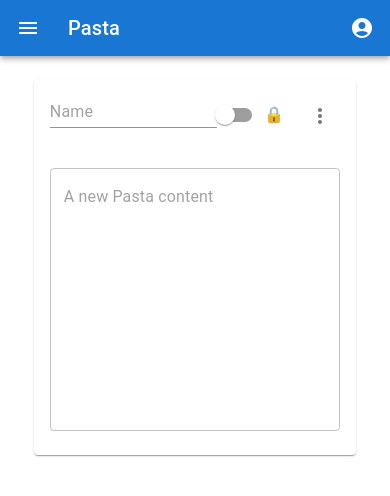
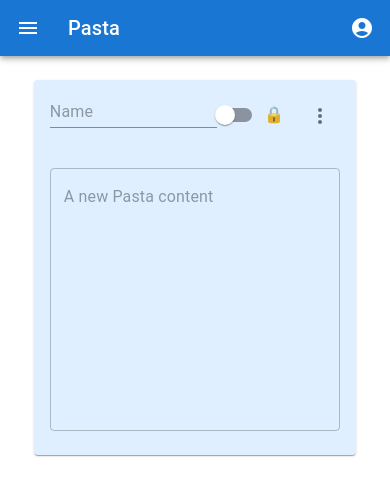
Before and after one commit to pokatomnik/pasta3, a Next.js app: page / in a window 390 px wide. Shown: the top 496 px of the page. Built offline with nearby package versions, Linux system fonts and the light colour scheme; no server answers.

Commit message:
fix mobile layout and add colors

```diff
--- a/application/stores/pasta/existing-pasta.ts
+++ b/application/stores/pasta/existing-pasta.ts
@@ -3,6 +3,7 @@ import type { Pasta } from '../../../domain/pasta';
 import type { HttpClient } from '../../http-client/http-client';
 import { PastaEncryption } from '../encryption';
 import { CountdownTimer } from './countdown-timer';
+import stringToColor from 'string-to-color';
 
 export class ExistingPasta implements Pasta {
   private _decryptedContent: string | null = null;
@@ -25,6 +26,10 @@ export class ExistingPasta implements Pasta {
     }
   ) {
     makeAutoObservable(this, {}, { autoBind: true });
+  }
+
+  public get color() {
+    return stringToColor(this.source.content);
   }
 
   public get _id() {
--- a/application/ui/existing-pasta/existing-pasta-item.tsx
+++ b/application/ui/existing-pasta/existing-pasta-item.tsx
@@ -34,7 +34,11 @@ export const ExistingPastaItem = observer(
 
     return (
       <React.Fragment>
-        <Card variant="elevation" key={props.item._id}>
+        <Card
+          variant="elevation"
+          key={props.item._id}
+          sx={{ backgroundColor: props.item.color }}
+        >
           <CardHeader
             title={
               <React.Fragment>
--- a/application/ui/new-pasta/new-pasta.tsx
+++ b/application/ui/new-pasta/new-pasta.tsx
@@ -63,7 +63,7 @@ export const NewPasta = PastaStore.modelClient((props) => {
 
   return (
     <React.Fragment>
-      <Card variant="elevation">
+      <Card variant="elevation" sx={{ backgroundColor: '#dfefff' }}>
         <CardHeader
           title={
             <React.Fragment>
--- a/package.json
+++ b/package.json
@@ -23,7 +23,8 @@
     "next": "12.1.4",
     "next-auth": "^4.4.0",
     "react": "^17.0.2",
-    "react-dom": "^17.0.2"
+    "react-dom": "^17.0.2",
+    "string-to-color": "^2.2.2"
   },
   "devDependencies": {
     "@types/crypto-js": "^4.1.1",
```
Also changed, not shown: 1 other file (tests, documents, lock files or other folders).
